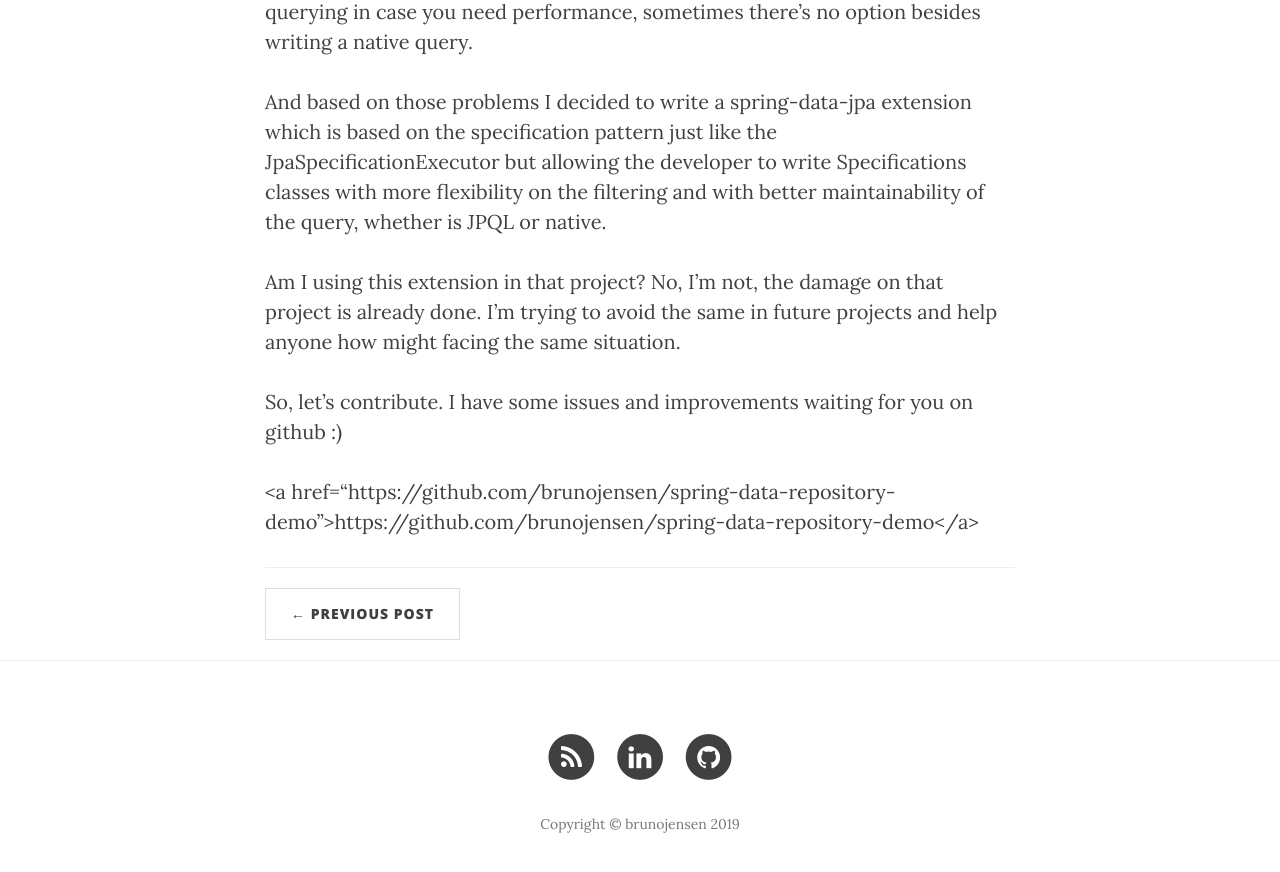
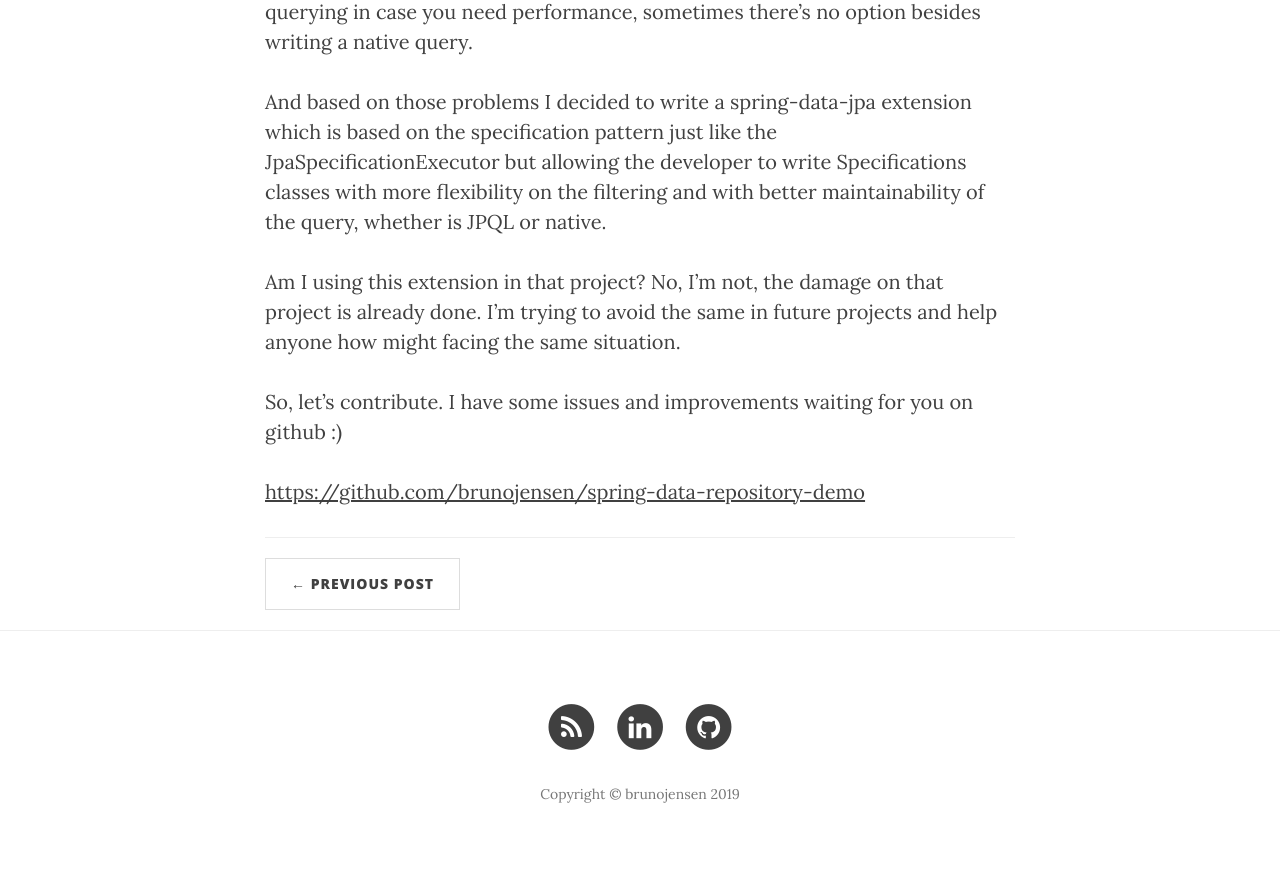
Before and after one commit to the-unknown-developer-podcast/the-unknown-developer-podcast.github.com, a Jekyll site: the page built from _posts/2019-05-29-spring-data-jpa-repository.markdown, in a window 1280 px wide and 900 px high, scrolled down 1562 px. Shown: the top 872 px of the window. Built offline with Jekyll 4.4.1, drawn with Linux system fonts in a browser that asks for light colours; nearby versions of some CDN libraries; some of the changed lines change nothing that is shown.

Commit message:
Update 2019-05-29-spring-data-jpa-repository.markdown

```diff
--- a/_posts/2019-05-29-spring-data-jpa-repository.markdown
+++ b/_posts/2019-05-29-spring-data-jpa-repository.markdown
@@ -21,4 +21,4 @@ header-img: img/post-bg-02.jpg
 <p>And based on those problems I decided to write a spring-data-jpa extension which is based on the specification pattern just like the JpaSpecificationExecutor but allowing the developer to write Specifications classes with more flexibility on the filtering and with better maintainability of the query, whether is JPQL or native.</p>
 <p>Am I using this extension in that project? No, I’m not, the damage on that project is already done. I’m trying to avoid the same in future projects and help anyone how might facing the same situation.</p>
 <p>So, let’s contribute. I have some issues and improvements waiting for you on github :)</p>
-<a href=“https://github.com/brunojensen/spring-data-repository-demo”>https://github.com/brunojensen/spring-data-repository-demo</a>
+[https://github.com/brunojensen/spring-data-repository-demo](https://github.com/brunojensen/spring-data-repository-demo)
```
